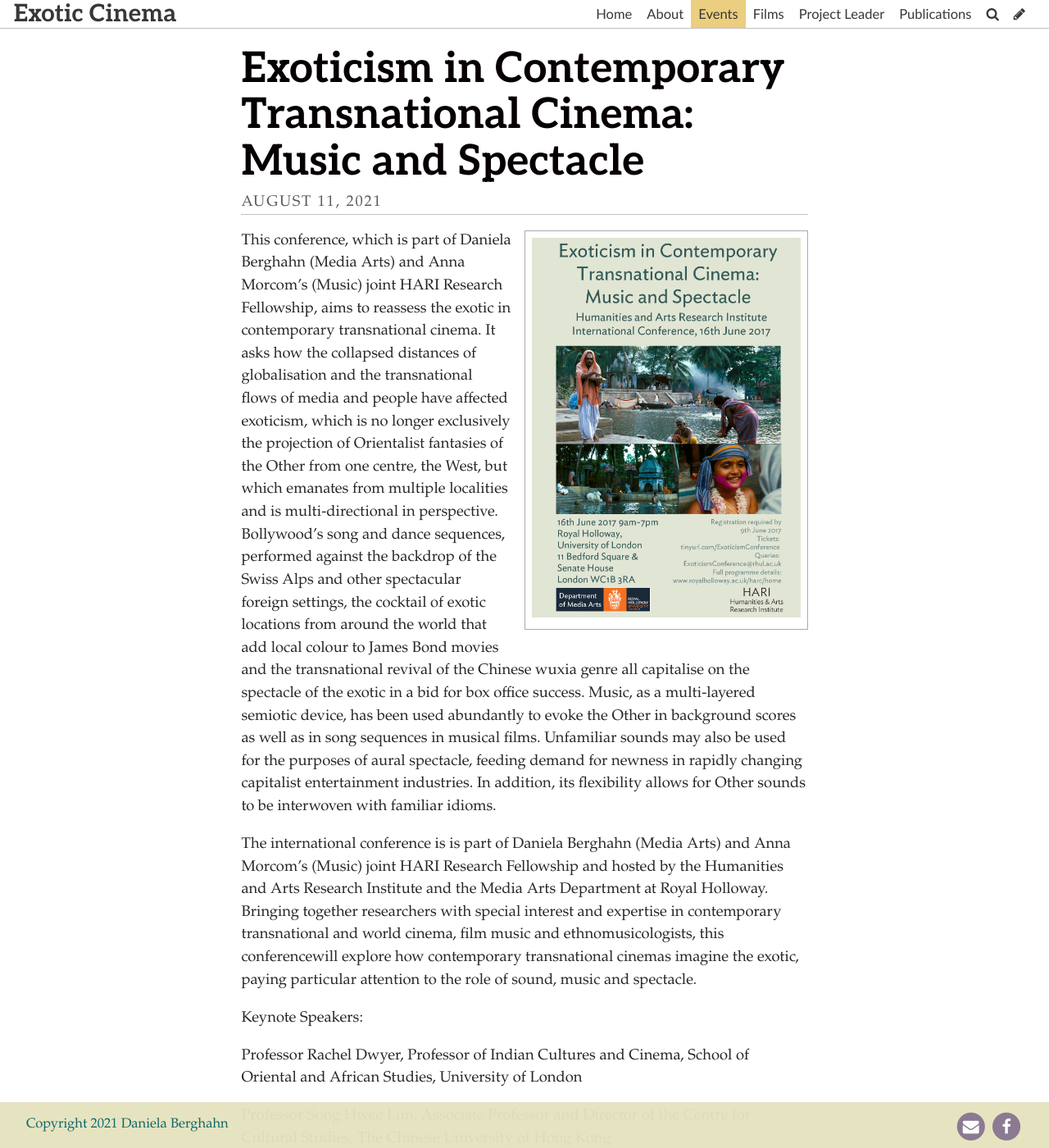
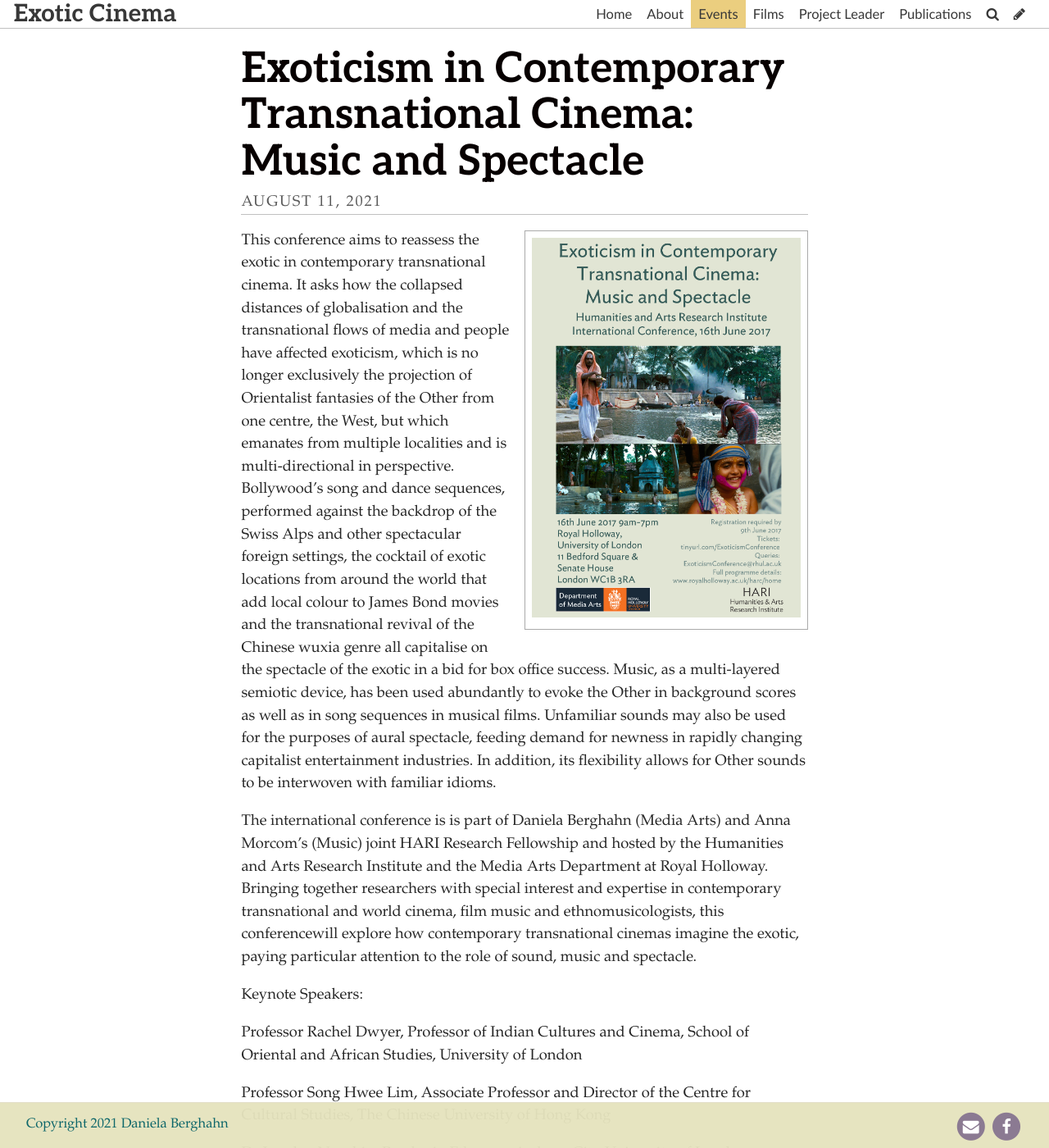
Before and after one commit to publisha/exotic-cinema, a Jekyll site: the page built from _events/exoticism-in-contemporary-transnational-cinema-music-and-spectacle.md, in a window 1280 px wide and 1400 px high. Shown: the whole window at 82% size. Built offline with Jekyll 4.4.1, drawn with Linux system fonts in a browser that asks for light colours; some web fonts are replaced.

Commit message:
Update Event “exoticism-in-contemporary-transnational-cinema-music-and-spectacle”

```diff
--- a/_events/exoticism-in-contemporary-transnational-cinema-music-and-spectacle.md
+++ b/_events/exoticism-in-contemporary-transnational-cinema-music-and-spectacle.md
@@ -6,7 +6,7 @@ layout: post
 ---
 ![](../uploads/exoticism-conference-poster.jpg)
 
-This conference, which is part of Daniela Berghahn (Media Arts) and Anna Morcom’s (Music) joint HARI Research Fellowship, aims to reassess the exotic in contemporary transnational cinema. It asks how the collapsed distances of globalisation and the transnational flows of media and people have affected exoticism, which is no longer exclusively the projection of Orientalist fantasies of the Other from one centre, the West, but which emanates from multiple localities and is multi-directional in perspective. Bollywood’s song and dance sequences, performed against the backdrop of the Swiss Alps and other spectacular foreign settings, the cocktail of exotic locations from around the world that add local colour to James Bond movies and the transnational revival of the Chinese wuxia genre all capitalise on the spectacle of the exotic in a bid for box office success. Music, as a multi-layered semiotic device, has been used abundantly to evoke the Other in background scores as well as in song sequences in musical films. Unfamiliar sounds may also be used for the purposes of aural spectacle, feeding demand for newness in rapidly changing capitalist entertainment industries. In addition, its flexibility allows for Other sounds to be interwoven with familiar idioms.
+This conference aims to reassess the exotic in contemporary transnational cinema. It asks how the collapsed distances of globalisation and the transnational flows of media and people have affected exoticism, which is no longer exclusively the projection of Orientalist fantasies of the Other from one centre, the West, but which emanates from multiple localities and is multi-directional in perspective. Bollywood’s song and dance sequences, performed against the backdrop of the Swiss Alps and other spectacular foreign settings, the cocktail of exotic locations from around the world that add local colour to James Bond movies and the transnational revival of the Chinese wuxia genre all capitalise on the spectacle of the exotic in a bid for box office success. Music, as a multi-layered semiotic device, has been used abundantly to evoke the Other in background scores as well as in song sequences in musical films. Unfamiliar sounds may also be used for the purposes of aural spectacle, feeding demand for newness in rapidly changing capitalist entertainment industries. In addition, its flexibility allows for Other sounds to be interwoven with familiar idioms.
 
 The international conference is is part of Daniela Berghahn (Media Arts) and Anna Morcom's (Music) joint HARI Research Fellowship and hosted by the Humanities and Arts Research Institute and the Media Arts Department at Royal Holloway. Bringing together researchers with special interest and expertise in contemporary transnational and world cinema, film music and ethnomusicologists, this conferencewill explore how contemporary transnational cinemas imagine the exotic, paying particular attention to the role of sound, music and spectacle.
 
```
